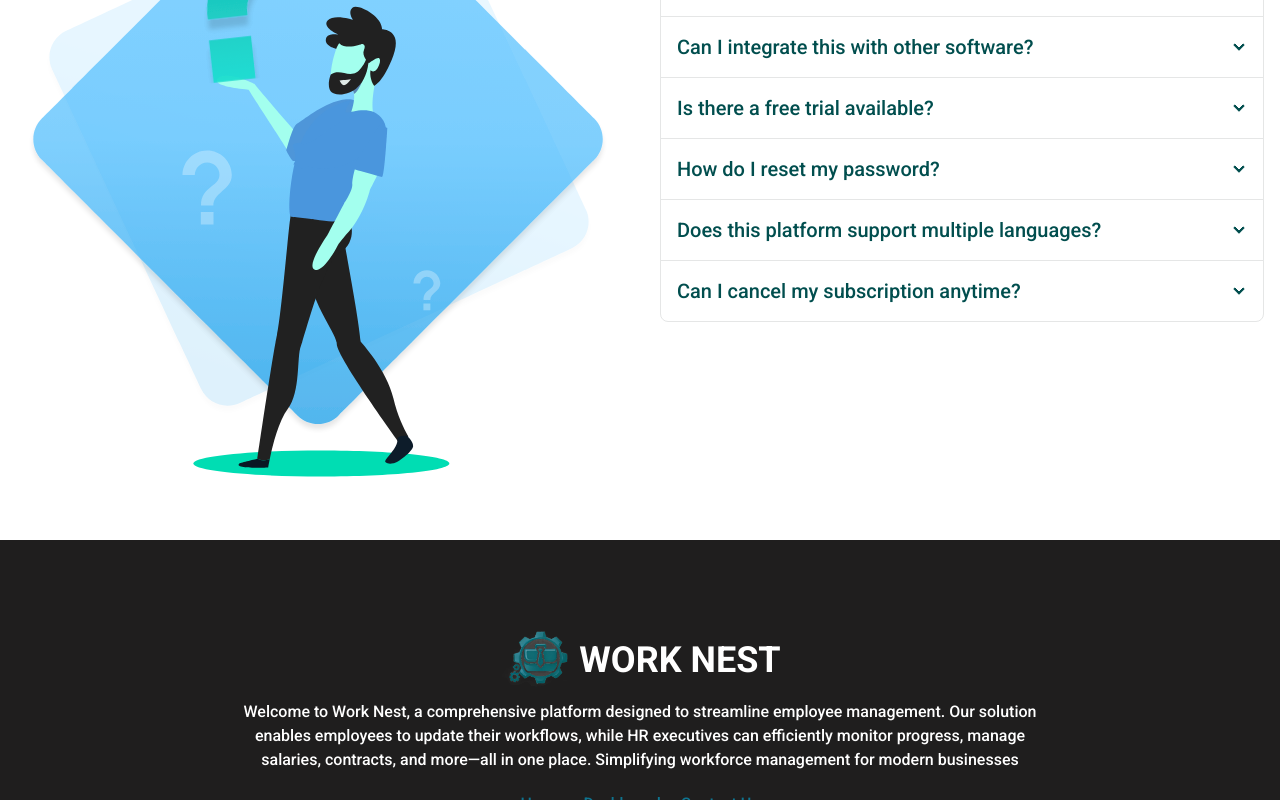
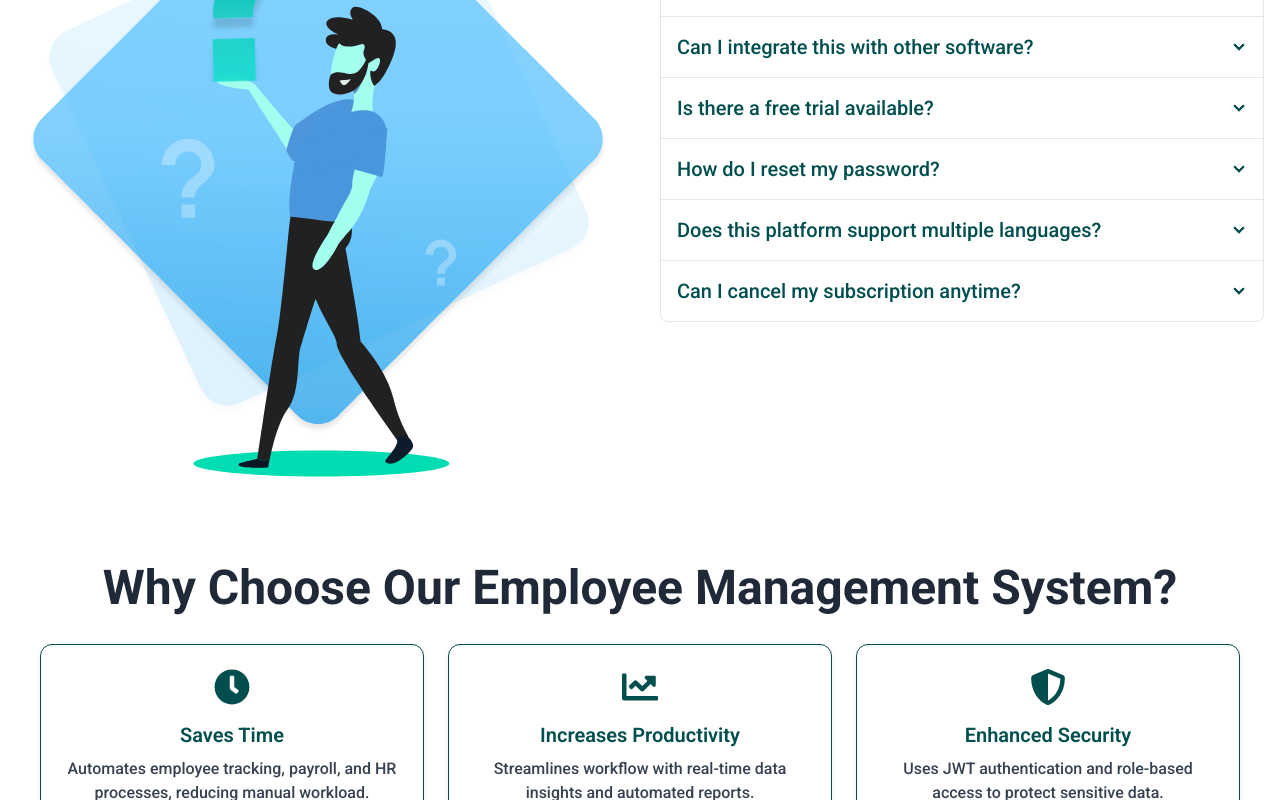
Before and after one commit to kobirul5/work-nest, a React (Vite) app: page / in a window 1280 px wide. Shown: the part 2851-3651 px from the top of the page. Built offline with nearby package versions, Linux system fonts and the light colour scheme; no server answers.

Commit message:
added benifit section

```diff
--- /dev/null
+++ b/src/pages/Home/Benefits/BenefitsSection.jsx
@@ -0,0 +1,67 @@
+import { motion } from "framer-motion";
+import { FaClock, FaChartLine, FaShieldAlt, FaUserCheck, FaDatabase, FaTasks } from "react-icons/fa";
+
+const benefits = [
+  {
+    icon: <FaClock className="text-4xl text-[#014E4E]" />,
+    title: "Saves Time",
+    description: "Automates employee tracking, payroll, and HR processes, reducing manual workload.",
+  },
+  {
+    icon: <FaChartLine className="text-4xl text-[#014E4E]" />,
+    title: "Increases Productivity",
+    description: "Streamlines workflow with real-time data insights and automated reports.",
+  },
+  {
+    icon: <FaShieldAlt className="text-4xl text-[#014E4E]" />,
+    title: "Enhanced Security",
+    description: "Uses JWT authentication and role-based access to protect sensitive data.",
+  },
+  {
+    icon: <FaUserCheck className="text-4xl text-[#014E4E]" />,
+    title: "Improves HR Efficiency",
+    description: "Simplifies employee onboarding, attendance tracking, and workload management.",
+  },
+  {
+    icon: <FaDatabase className="text-4xl text-[#014E4E]" />,
+    title: "Reduces Errors",
+    description: "Minimizes manual errors in payroll calculations, attendance, and compliance tracking.",
+  },
+  {
+    icon: <FaTasks className="text-4xl text-[#014E4E]" />,
+    title: "Better Task Management",
+    description: "Assign, track, and manage tasks efficiently with role-based access.",
+  },
+];
+
+const BenefitsSection = () => {
+  return (
+    <div className="container mx-auto px-6">
+      <h2 className="mb-8  text-3xl md:text-5xl font-bold text-center">
+        Why Choose Our Employee Management System?
+      </h2>
+      <motion.div
+        initial={{ opacity: 0, y: 50 }}
+        animate={{ opacity: 1, y: 0 }}
+        transition={{ duration: 0.6 }}
+        className="grid md:grid-cols-2 lg:grid-cols-3 gap-6"
+      >
+        {benefits.map((benefit, index) => (
+          <motion.div
+            key={index}
+            initial={{ opacity: 0, scale: 0.9 }}
+            whileInView={{ opacity: 1, scale: 1 }}
+            transition={{ duration: 0.5, delay: index * 0.2 }}
+            className="p-6 bg-white border border-[#014E4E] rounded-xl shadow-md flex flex-col items-center text-center"
+          >
+            {benefit.icon}
+            <h3 className="text-xl font-semibold text-[#014E4E] mt-4">{benefit.title}</h3>
+            <p className="text-gray-700 mt-2">{benefit.description}</p>
+          </motion.div>
+        ))}
+      </motion.div>
+    </div>
+  );
+};
+
+export default BenefitsSection;
--- a/src/pages/Home/FAQ/FAQSection.jsx
+++ b/src/pages/Home/FAQ/FAQSection.jsx
@@ -52,7 +52,7 @@ const FAQSection = () => {
             <h2 className="mb-8  text-3xl md:text-5xl font-bold text-center">
                 Frequently Asked Questions
             </h2>
-            <div className="flex gap-10">
+            <div className="flex flex-col lg:flex-row gap-10">
                 <div className="flex-1">
                     <Lottie animationData={faq}></Lottie>
                 </div>
--- a/src/pages/Home/Home.jsx
+++ b/src/pages/Home/Home.jsx
@@ -1,5 +1,6 @@
 import Blog from "../Blogs/Blogs/Blog";
 import Banner from "./Banner";
+import BenefitsSection from "./Benefits/BenefitsSection";
 import FAQSection from "./FAQ/FAQSection";
 import MeetOurTeam from "./MeetOurTeam/MeetOurTeam";
 import Service from "./Service/Service";
@@ -15,7 +16,9 @@ const Home = () => {
                 <Blog></Blog>
                 <MeetOurTeam></MeetOurTeam>
                 <FAQSection></FAQSection>
+                <BenefitsSection/>
             </section>
+
         </div>
     );
 };
```
